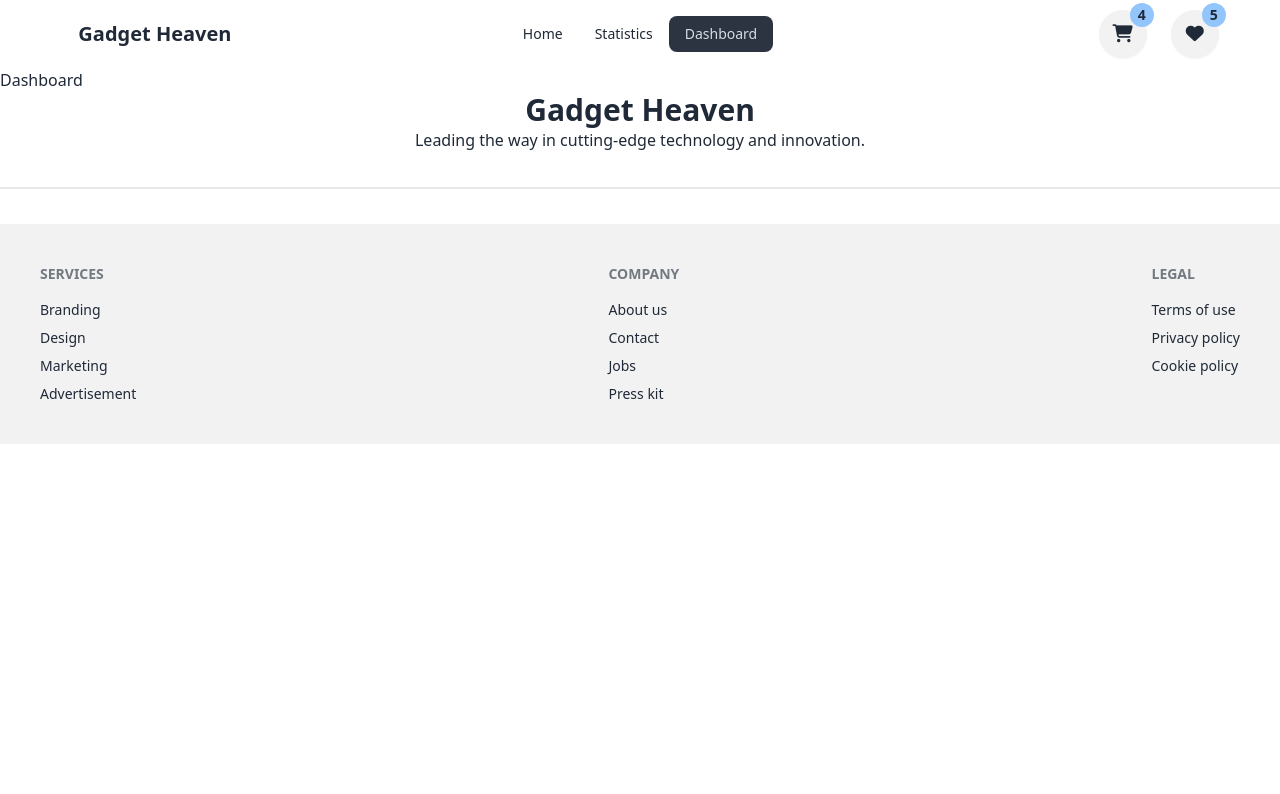
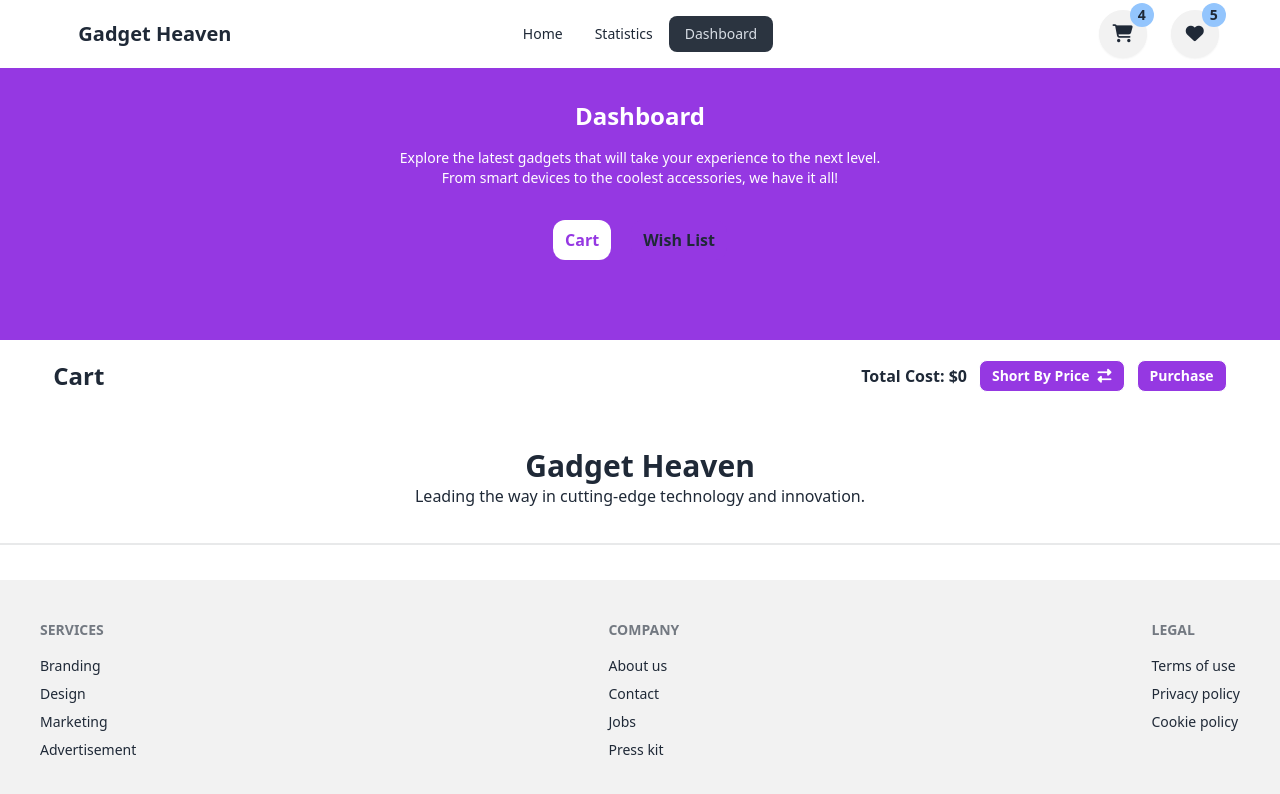
Before and after one commit to programming-hero-web-course-4/b10a8-gadget-heaven-ammar-bin-quddus, a React (Vite) app: page /dashboard in a window 1280 px wide. Shown: the top 794 px of the page. Built offline with nearby package versions, Linux system fonts and the light colour scheme.

Commit message:
sorting done and work on total price

```diff
--- /dev/null
+++ b/src/components/CartList.jsx
@@ -0,0 +1,62 @@
+import React, { useEffect, useState } from "react";
+import { addToStoredProductList, getProductList } from "../utilities/addToStorage";
+import { useLoaderData } from "react-router-dom";
+import ShowCart from "./ShowCart";
+
+const CartList = () => {
+  const allData = useLoaderData();
+  //console.log(allData)
+
+  const cartListData = getProductList();
+  //console.log(cartListData)
+
+  const [sortCart, setSortCart] = useState([]);
+
+  const [totalPrice, setTotalPrice] = useState(0)
+
+  useEffect(() => {
+    const filteredCartData = allData.filter((data) =>
+      cartListData.includes(data.product_id)
+    );
+    //console.log(filteredCartData)
+
+    setSortCart(filteredCartData);
+
+  }, []);
+
+
+  const handleSortCart = () => {
+    const sortedCartData = [...sortCart].sort((a, b) => b.price - a.price);
+    console.log(sortedCartData);
+
+    setSortCart(sortedCartData);
+  };
+
+
+  return (
+    <div className="w-11/12 mx-auto">
+      <div className="flex justify-between items-center">
+        <p className="text-2xl font-bold">Cart</p>
+        <div className="flex justify-center items-center gap-3">
+          <p className="font-semibold">Total Cost: ${totalPrice}</p>
+          <button
+            onClick={handleSortCart}
+            className="btn btn-sm btn-outline bg-[#9538E2] text-white"
+          >
+            Short By Price <i className="fa-solid fa-right-left"></i>
+          </button>
+          <button className="btn btn-sm btn-outline bg-[#9538E2] text-white">
+            Purchase
+          </button>
+        </div>
+      </div>
+      <div className="w-full flex flex-col justify-center items-center gap-4 mt-6">
+        {sortCart.map((data) => (
+          <ShowCart key={data.product_id} data={data} />
+        ))}
+      </div>
+    </div>
+  );
+};
+
+export default CartList;
--- a/src/components/Gadget.jsx
+++ b/src/components/Gadget.jsx
@@ -5,7 +5,7 @@ const Gadget = ({ gadget }) => {
   const { product_id, product_image, price, product_title } = gadget;
 
   return (
-    <div className="p-2 w-full bg-[#9538E2]/50 shadow-xl rounded-xl flex flex-col gap-3 justify-center items-start">
+    <div className="p-2 w-full bg-white shadow-xl rounded-xl flex flex-col gap-3 justify-center items-start">
       <div className="w-full flex justify-center items-center">
         <img
           className="w-48 h-48 rounded-xl"
--- /dev/null
+++ b/src/components/ShowCart.jsx
@@ -0,0 +1,21 @@
+import React from 'react'
+
+const ShowCart = ({data}) => {
+    const {product_title, product_image, description, price} = data
+
+  return (
+    <div className='w-full p-2 bg-white rounded-xl flex justify-between items-start shadow-xl'>
+        <div className='flex items-center gap-3'>
+            <img className='w-24 h-24' src={product_image} alt={product_title} />
+            <div>
+                <p>{product_title}</p>
+                <p>{description}</p>
+                <p>Price: ${price}</p>
+            </div>
+        </div>
+        <button className='btn btn-circle btn-sm'><i className="fa-regular fa-circle-xmark text-red-600 text-xl"></i></button>
+    </div>
+  )
+}
+
+export default ShowCart
--- /dev/null
+++ b/src/components/ShowWishList.jsx
@@ -0,0 +1,34 @@
+import React from "react";
+import { addToStoredProductList } from "../utilities/addToStorage";
+
+const ShowWishList = ({ data }) => {
+  const { product_id, product_title, product_image, description, price } = data;
+
+  const handleAddToCart = (id) => {
+    addToStoredProductList(id)
+  }
+
+  return (
+    <div className="w-full p-2 bg-white rounded-xl flex justify-between items-start shadow-xl">
+      <div className="flex items-center gap-3">
+        <img className="w-24 h-24" src={product_image} alt={product_title} />
+        <div>
+          <p>{product_title}</p>
+          <p>{description}</p>
+          <p>Price: ${price}</p>
+          <button
+            onClick={() => handleAddToCart(product_id)}
+            className="btn btn-sm btn-outline bg-[#9538E2] text-white"
+          >
+            Add To Cart <i className="fa-solid fa-cart-shopping text-xl"></i>
+          </button>
+        </div>
+      </div>
+      <button className="btn btn-circle btn-sm">
+        <i className="fa-regular fa-circle-xmark text-red-600 text-xl"></i>
+      </button>
+    </div>
+  );
+};
+
+export default ShowWishList;
--- /dev/null
+++ b/src/components/WishList.jsx
@@ -0,0 +1,29 @@
+import React from 'react'
+import { getWishList } from '../utilities/addToStorage';
+import { useLoaderData } from 'react-router-dom';
+import ShowWishList from './ShowWishList';
+
+const WishList = () => {
+
+  const allData = useLoaderData();
+  const cartListData = getWishList();
+
+  const filteredWishListData = allData.filter((data) => cartListData.includes(data.product_id));
+
+
+  return (
+    <div className='w-11/12 mx-auto'>
+      <div className="flex justify-start items-center">
+        <p className="text-2xl font-bold">Wish List</p>
+      </div>
+
+      <div className="w-full flex flex-col justify-center items-center gap-4 mt-6">
+        {
+          filteredWishListData.map((data) => <ShowWishList key={data.product_id} data={data} />)
+        }
+      </div>
+    </div>
+  )
+}
+
+export default WishList
--- a/src/pages/Dashboard.jsx
+++ b/src/pages/Dashboard.jsx
@@ -1,9 +1,59 @@
-import React from 'react'
+import React, { useState } from "react";
+import CartList from "../components/CartList";
+import WishList from "../components/WishList";
 
 const Dashboard = () => {
+  const [toggle, setToggle] = useState({
+    status: true,
+    position: "cart",
+  });
+
+  const handleToggleButton = (position) => {
+    if (position === "cart") {
+      setToggle({
+        status: true,
+        position: "cart",
+      });
+    } else {
+      setToggle({
+        status: false,
+        position: "wishList",
+      });
+    }
+  };
+
   return (
-    <div>Dashboard</div>
-  )
-}
+    <div className="w-full mb-8">
+      <div className="text-center text-white w-full bg-[#9538E2] pb-20 pt-8">
+        <p className="text-2xl font-bold">Dashboard</p>
+        <p className="text-sm mt-4 text-wrap">
+          Explore the latest gadgets that will take your experience to the next
+          level. <br /> From smart devices to the coolest accessories, we have
+          it all!
+        </p>
+        <div className="mt-8 flex justify-center items-center gap-5">
+          <button
+            onClick={() => handleToggleButton("cart")}
+            className={`bg-[#9538E2] btn-outline font-semibold px-3 py-2 rounded-xl ${
+              toggle.position === "cart" ? "bg-white text-[#9538E2]" : ""
+            }`}
+          >
+            Cart
+          </button>
+          <button
+            onClick={() => handleToggleButton("wishList")}
+            className={`bg-[#9538E2] btn-outline font-semibold px-3 py-2 rounded-xl ${
+              toggle.position === "wishList" ? "bg-white text-[#9538E2]" : ""
+            }`}
+          >
+            Wish List
+          </button>
+        </div>
+      </div>
 
-export default Dashboard
+      <div className="mt-5">{toggle.status ? <CartList /> : <WishList />}</div>
+    </div>
+  );
+};
+
+export default Dashboard;
--- /dev/null
+++ b/src/pages/Statistics.jsx
@@ -0,0 +1,18 @@
+import React from 'react'
+
+const Statistics = () => {
+  return (
+    <div>
+      <div className="text-center text-white w-full bg-[#9538E2] pb-32 pt-8">
+        <p className="text-2xl font-bold">Statistics</p>
+        <p className="text-sm mt-4 text-wrap">
+          Explore the latest gadgets that will take your experience to the next
+          level. <br /> From smart devices to the coolest accessories, we have
+          it all!
+        </p>
+      </div>
+    </div>
+  )
+}
+
+export default Statistics
--- a/src/routes/Router.jsx
+++ b/src/routes/Router.jsx
@@ -4,6 +4,7 @@ import Home from '../pages/Home'
 import Dashboard from '../pages/Dashboard'
 import GadgetCards from "../pages/GadgetCards";
 import GadgetDetails from "../components/GadgetDetails";
+import Statistics from "../pages/Statistics";
 
 const router = createBrowserRouter([
   {
@@ -34,11 +35,12 @@ const router = createBrowserRouter([
       },
       {
         path: '/dashboard',
-        element: <Dashboard />
+        element: <Dashboard />,
+        loader: () => fetch('../gadget.json')
       },
       {
         path: '/statistics',
-        element: <Dashboard />
+        element: <Statistics />
       }
     ]
   },
--- a/src/utilities/addToStorage.js
+++ b/src/utilities/addToStorage.js
@@ -1,5 +1,17 @@
 const getProductList = () => {
   const storedListStr = localStorage.getItem("product-list");
+
+  if (storedListStr) {
+    const storedList = JSON.parse(storedListStr);
+    return storedList;
+  } else {
+    return [];
+  }
+};
+
+
+const getWishList = () => {
+  const storedListStr = localStorage.getItem("wish-list");
 
   if (storedListStr) {
     const storedList = JSON.parse(storedListStr);
@@ -22,4 +34,17 @@ const addToStoredProductList = (id) => {
   }
 };
 
-export { addToStoredProductList };
+const addToStoredWishList = (id) => {
+  const storedList = getWishList();
+
+  if (storedList.includes(id)) {
+    alert("already exist");
+  } else {
+    storedList.push(id);
+
+    const storedListStr = JSON.stringify(storedList);
+    localStorage.setItem("wish-list", storedListStr);
+  }
+};
+
+export { addToStoredProductList, addToStoredWishList, getProductList, getWishList };
```
Also changed, not shown: src/components/GadgetDetails.jsx (+7 -3 lines).
